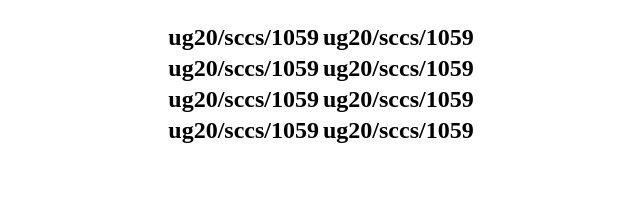
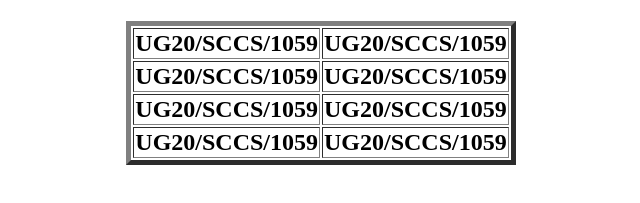
Before and after one commit to Yareemaahh/test, a plain HTML site: page index.html in a window 1280 px wide. Shown: the part 333-536 px from the top of the page, without its empty margins (319-959 px from the left). Drawn offline with Linux system fonts and the light colour scheme.

Commit message:
fam
test for fam

```diff
--- a/index.html
+++ b/index.html
@@ -12,20 +12,20 @@
         </h1>
         <img src="imgg/gsu logo.jpg" alt="potos" srcset="">
         <h2>
-            <table>
+            <table border="5px">
                 <tr>
-                    <td>ug20/sccs/1059</td>
-                    <td>ug20/sccs/1059</td>
+                    <td>UG20/SCCS/1059</td>
+                    <td>UG20/SCCS/1059</td>
                 </tr>
                 <tr>
-                    <td>ug20/sccs/1059</td>
-                    <td>ug20/sccs/1059</td>
+                    <td>UG20/SCCS/1059</td>
+                    <td>UG20/SCCS/1059</td>
                 </tr> <tr>
-                    <td>ug20/sccs/1059</td>
-                    <td>ug20/sccs/1059</td>
+                    <td>UG20/SCCS/1059</td>
+                    <td>UG20/SCCS/1059</td>
                 </tr> <tr>
-                    <td>ug20/sccs/1059</td>
-                    <td>ug20/sccs/1059</td>
+                    <td>UG20/SCCS/1059</td>
+                    <td>UG20/SCCS/1059</td>
                 </tr>
             </table>
         </h2>
```
Also changed, not shown: test.html (added, +26 -0 lines).
